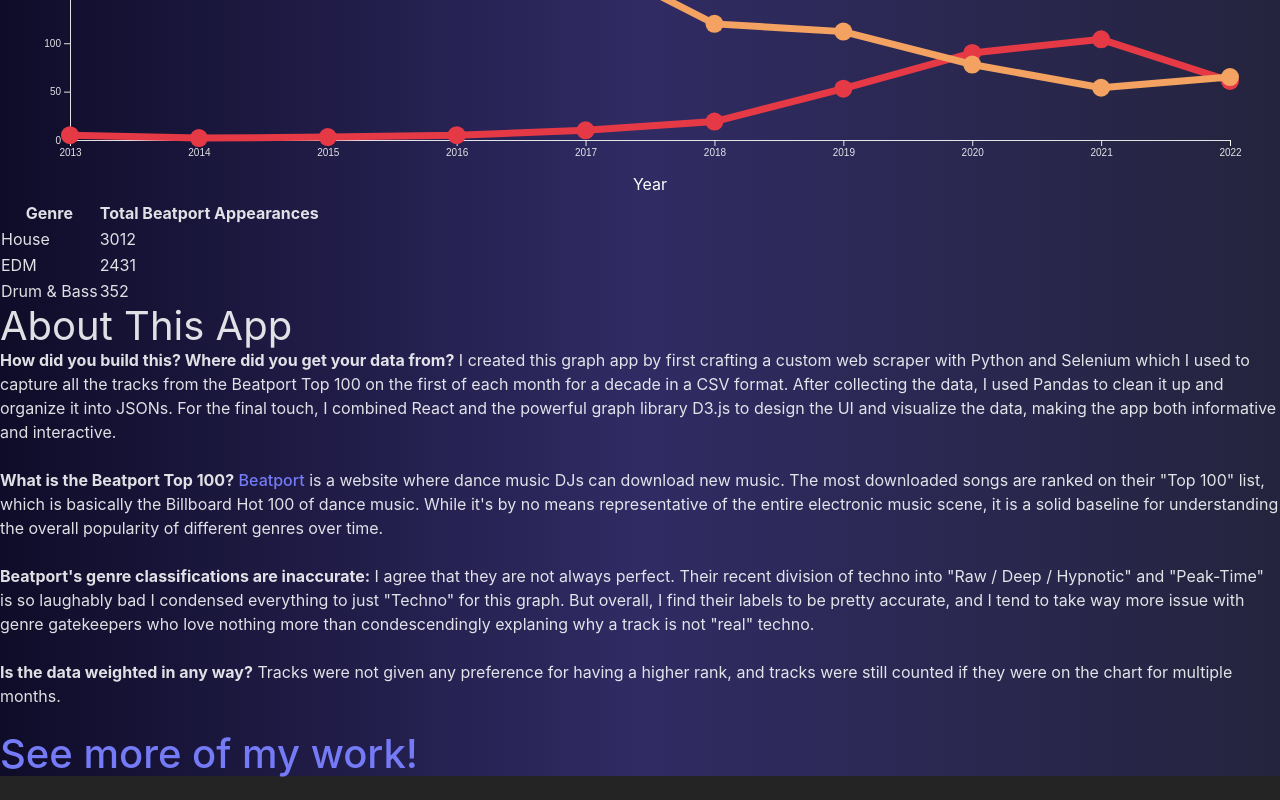
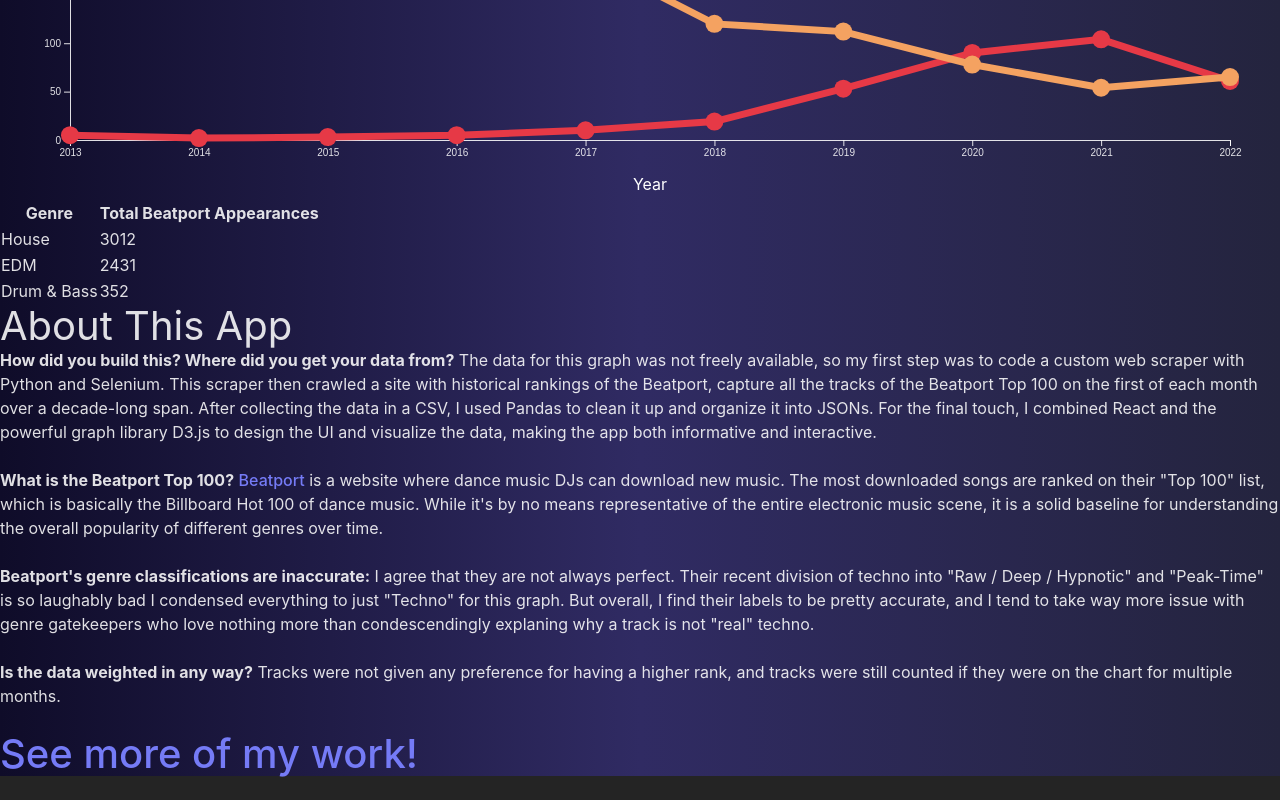
Before and after one commit to thomasfaddegon/beat-trends, a React (Vite) app: page / in a window 1280 px wide. Shown: the part 1036-1836 px from the top of the page. Built offline with nearby package versions, Linux system fonts and the light colour scheme.

Commit message:
updated faq

```diff
--- a/src/FAQ.tsx
+++ b/src/FAQ.tsx
@@ -6,13 +6,14 @@ const FAQ = () => {
         <strong>
           How did you build this? Where did you get your data from?
         </strong>{" "}
-        I created this graph app by first crafting a custom web scraper with
-        Python and Selenium which I used to capture all the tracks from the
-        Beatport Top 100 on the first of each month for a decade in a CSV
-        format. After collecting the data, I used Pandas to clean it up and
-        organize it into JSONs. For the final touch, I combined React and the
-        powerful graph library D3.js to design the UI and visualize the data,
-        making the app both informative and interactive.
+        The data for this graph was not freely available, so my first step was
+        to code a custom web scraper with Python and Selenium. This scraper then
+        crawled a site with historical rankings of the Beatport, capture all the
+        tracks of the Beatport Top 100 on the first of each month over a
+        decade-long span. After collecting the data in a CSV, I used Pandas to
+        clean it up and organize it into JSONs. For the final touch, I combined
+        React and the powerful graph library D3.js to design the UI and
+        visualize the data, making the app both informative and interactive.
       </p>
       <p>
         <strong>What is the Beatport Top 100?</strong>{" "}
```
